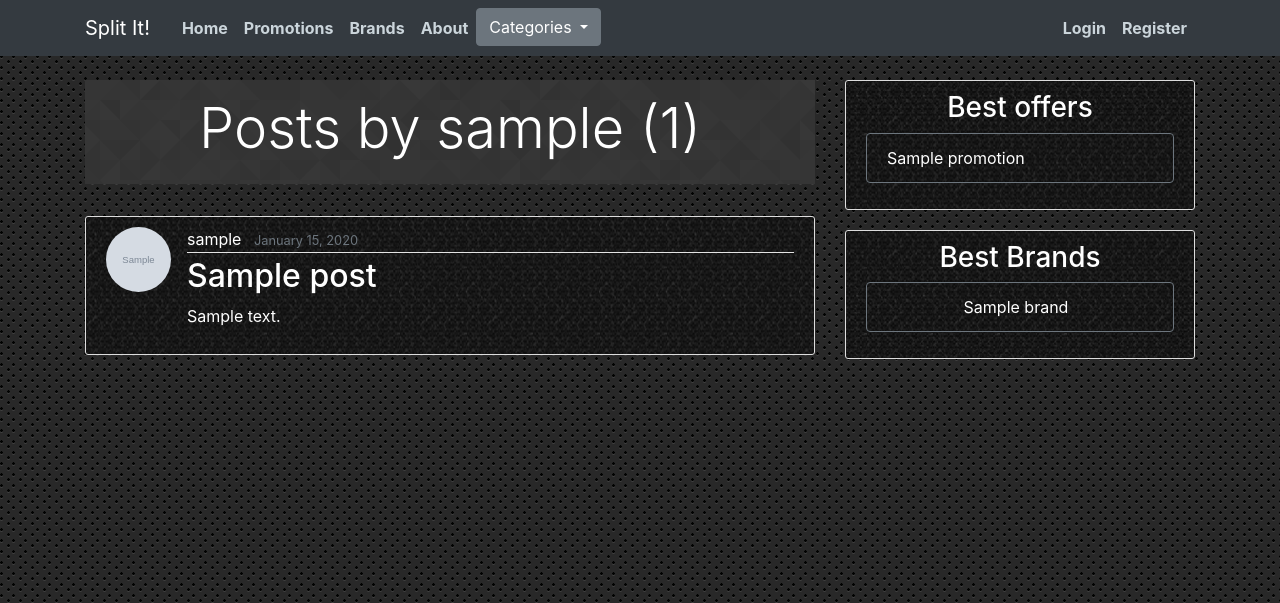
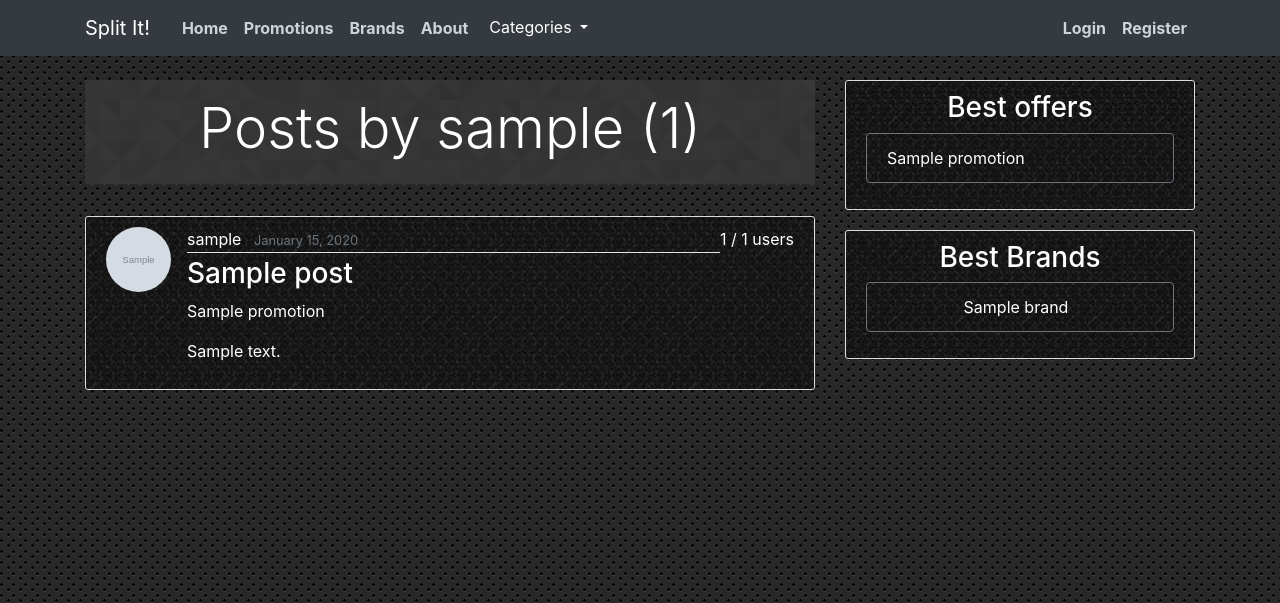
Before and after one commit to jakobowsky/Split-It, a Django app: a page that uses django_project/blog/templates/blog/base.html in a window 1280 px wide. Shown: the top 603 px of the page. Run offline with Django 3.2, Linux system fonts and the light colour scheme; tables that the repository leaves empty hold one stand-in row (values such as "Sample post"); grey boxes marked "Sample" are stand-in pictures; some libraries are stand-ins or nearby versions.

Commit message:
more design

```diff
--- a/django_project/blog/templates/blog/about.html
+++ b/django_project/blog/templates/blog/about.html
@@ -1,4 +1,6 @@
 {% extends "blog/base.html" %}
 {% block content %}
-    <h1>About Page</h1>
+    <div class="jumbotron jumbotron-fluid mb-2">
+      <h4 class="textcolor display-4 text-center ">About</h4>
+    </div>
 {% endblock content %}
--- a/django_project/blog/templates/blog/base.html
+++ b/django_project/blog/templates/blog/base.html
@@ -42,6 +42,11 @@
       color: grey !important;
     }
 
+    .textdrop {
+      color: grey !important ;
+      font-weight: bold;
+    }
+
   </style>
 
 
@@ -64,13 +69,13 @@
               <a class="nav-item nav-link" href="{% url 'brand-list' %}"><b>Brands</b></a>
               <a class="nav-item nav-link" href="{% url 'blog-about' %}"><b>About</b></a>
               <div class="dropdown">
-                <button class="btn btn-secondary dropdown-toggle" type="button" id="dropdownMenu2" data-toggle="dropdown" aria-haspopup="true" aria-expanded="false">
+                <button class="btn btn-dark dropdown-toggle " type="button" id="dropdownMenu2" data-toggle="dropdown" aria-haspopup="true" aria-expanded="false">
                   Categories
                 </button>
-                <div class="dropdown-menu" aria-labelledby="dropdownMenu2">
+                <div class="dropdown-menu  bg-dark" aria-labelledby="dropdownMenu2">
                   {% best_categories as best_categories%}
                   {% for category in best_categories %}
-                  <button class="dropdown-item" type="button"><a href="{% url 'promotion-category' category.name  %}"> {{ category.name }} </a> </button>
+                  <button class="dropdown-item " type="button"><a class="textdrop " href="{% url 'promotion-category' category.name  %}"> {{ category.name }} </a> </button>
                   {% endfor %}
                 </div>
               </div>
--- a/django_project/blog/templates/blog/user_posts.html
+++ b/django_project/blog/templates/blog/user_posts.html
@@ -3,19 +3,26 @@
     <div class="jumbotron jumbotron-fluid">
       <h4 class="textcolor display-4 text-center">Posts by {{ view.kwargs.username }} ({{ page_obj.paginator.count }})</h4>
     </div>
-    {% for post in posts %}
+  {% for post in posts %}
         <article class="media content-section posts textcolor">
           <img class="rounded-circle article-img" src="{{ post.author.profile.image.url }}">
-          <div class="media-body">
+          <div class="media-body ">
             <div class="article-metadata">
-              <a class="mr-2 textcolor" href="{% url 'user-posts' post.author.username %}">{{ post.author }}</a>
+              <a class="mr-2 textcolor links" href="{% url 'user-posts' post.author.username %}">{{ post.author }}</a>
               <small class="text-muted">{{ post.date_posted|date:"F d, Y" }}</small>
             </div>
-            <h2><a class="article-title textcolor" href="{% url 'post-detail' post.id %}">{{ post.title }}</a></h2>
-            <p class="article-content textcolor">{{ post.content }}</p>
+            <h3><a class="article-title textcolor links" href="{% url 'post-detail' post.id %}">{{ post.title }}</a></h3>
+            <p><a class="article-content textcolor links" href="{% url 'promotion-detail' post.promotion.pk %}">{{ post.promotion.name }}</a></p>
+
+            <p class="article-content">{{ post.content |truncatechars:160}}</p>
           </div>
+        <div>
+         {{post.members.users.count}} / {{post.user_limit}} users
+
+        </div>
         </article>
     {% endfor %}
+
     {% if is_paginated %}
 
       {% if page_obj.has_previous %}
```
Also changed, not shown: django_project/promotion/templates/promotion/brands.html (+4 -4 lines).
